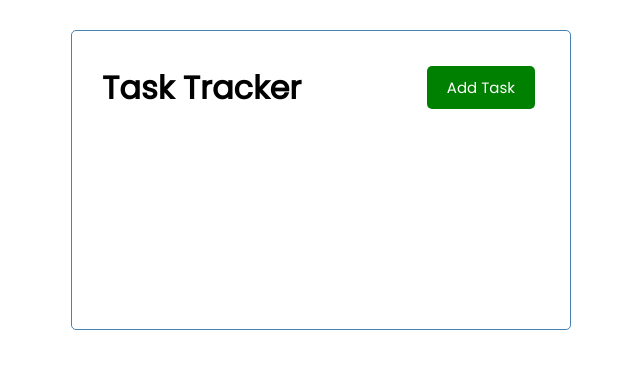
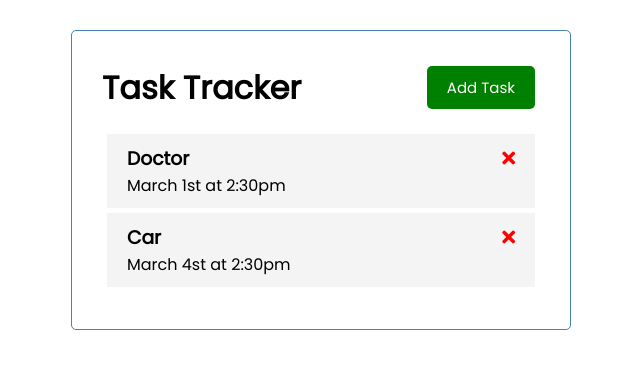
Before and after one commit to dhichem/vue-task-tracker, a Vue app: page / in a window 1280 px wide. Shown: the top 368 px of the page, without its empty margins (319-959 px from the left). Built offline with nearby package versions, Linux system fonts and the light colour scheme.

Commit message:
third commit

```diff
--- a/public/index.html
+++ b/public/index.html
@@ -4,6 +4,10 @@
     <meta charset="utf-8">
     <meta http-equiv="X-UA-Compatible" content="IE=edge">
     <meta name="viewport" content="width=device-width,initial-scale=1.0">
+    <link rel="stylesheet"
+    href="https://cdnjs.cloudflare.com/ajax/libs/font-awesome/5.15.4/css/all.min.css"
+    integrity="sha512-1ycn6IcaQQ40/MKBW2W4Rhis/DbILU74C1vSrLJxCq57o941Ym01SwNsOMqvEBFlcgUa6xLiPY/NS5R+E6ztJQ=="
+    crossorigin="anonymous" referrerpolicy="no-referrer" />
     <link rel="icon" href="<%= BASE_URL %>favicon.ico">
     <title><%= htmlWebpackPlugin.options.title %></title>
   </head>
--- a/src/App.vue
+++ b/src/App.vue
@@ -1,16 +1,40 @@
 <template>
   <div class="container">
     <Header title="Task Tracker" />
+    <Tasks :tasks="tasks" />
   </div>
 </template>
 
 <script>
 import Header from "./components/Header.vue";
+import Tasks from "./components/Tasks";
 
 export default {
   name: "App",
   components: {
     Header,
+    Tasks,
+  },
+  data() {
+    return {
+      tasks: [],
+    };
+  },
+  created() {
+    this.tasks = [
+      {
+        id: 1,
+        text: "Doctor",
+        day: "March 1st at 2:30pm",
+        reminder: true,
+      },
+      {
+        id: 2,
+        text: "Car",
+        day: "March 4st at 2:30pm",
+        reminder: false,
+      },
+    ];
   },
 };
 </script>
--- a/src/components/Header.vue
+++ b/src/components/Header.vue
@@ -16,6 +16,9 @@
   components: {
     Button,
   },
+  methods: {
+    onclick() {},
+  },
 };
 </script>
 
--- /dev/null
+++ b/src/components/Task.vue
@@ -0,0 +1,38 @@
+<template>
+  <div class="task">
+    <h3>
+      {{ task.text }}
+      <i class="fas fa-times"></i>
+    </h3>
+    <p>{{ task.day }}</p>
+  </div>
+</template>
+
+<script>
+export default {
+  name: "Task",
+  props: {
+    task: Object,
+  },
+};
+</script>
+
+<style scope>
+.fas {
+  color: red;
+}
+.task {
+  background: #f4f4f4;
+  margin: 5px;
+  padding: 10px 20px;
+  cursor: pointer;
+}
+.task.reminder {
+  border-left: 5px solid green;
+}
+.task h3 {
+  display: flex;
+  align-items: center;
+  justify-content: space-between;
+}
+</style>
--- /dev/null
+++ b/src/components/Tasks.vue
@@ -0,0 +1,19 @@
+<template>
+  <div :key="task.id" v-for="task in tasks">
+    <Task :task="task" />
+  </div>
+</template>
+
+<script>
+import Task from "./Task";
+
+export default {
+  name: "Tasks",
+  props: {
+    tasks: Array,
+  },
+  components: {
+    Task,
+  },
+};
+</script>
```
